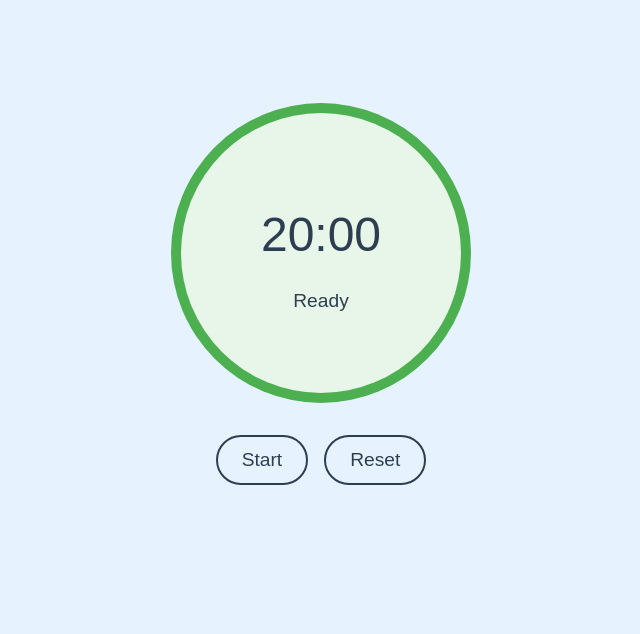
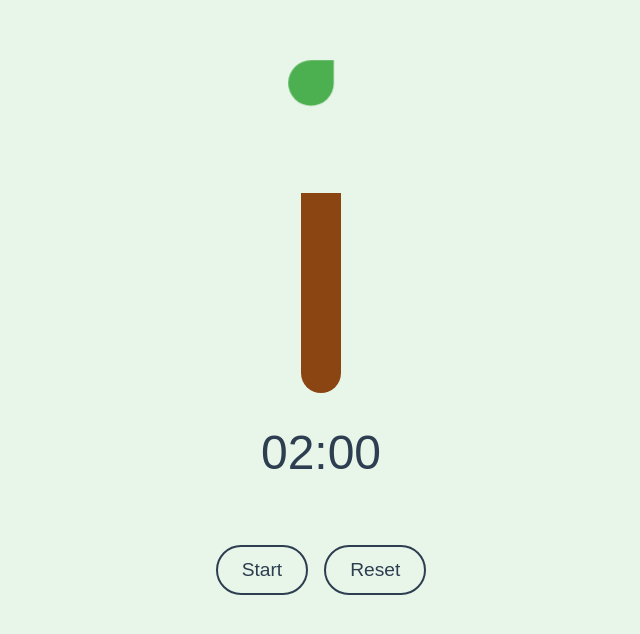
Before and after one commit to tobyatgithub/20-20-20-webapp, a React (Create React App) app: page / in a window 1280 px wide. Shown: the part 106-740 px from the top of the page, without its empty margins (319-959 px from the left). Built offline with nearby package versions, Linux system fonts and the light colour scheme.

Commit message:
这个吧... 居然做成了一棵树上长叶子 多少是有点可爱了hhh 没啥用但commit保存一下吧

```diff
--- a/src/App.tsx
+++ b/src/App.tsx
@@ -7,14 +7,14 @@ const AppContainer = styled.div`
   justify-content: center;
   align-items: center;
   min-height: 100vh;
-  background-color: #e6f3ff;
+  background-color: #e8f5e9;
   font-family: 'Arial', sans-serif;
 `;
 
 const App: React.FC = () => {
   return (
     <AppContainer>
-      <Timer initialTime={1200} /> {/* 20 minutes in seconds */}
+      <Timer initialTime={120} /> {/* 20 minutes in seconds */}
     </AppContainer>
   );
 }
--- a/src/Timer.tsx
+++ b/src/Timer.tsx
@@ -5,9 +5,8 @@ interface TimerProps {
   initialTime: number;
 }
 
-const breatheAnimation = keyframes`
-  0% { transform: scale(1); }
-  50% { transform: scale(1.2); }
+const growLeaves = keyframes`
+  0% { transform: scale(0); }
   100% { transform: scale(1); }
 `;
 
@@ -17,38 +16,39 @@ const TimerContainer = styled.div`
   align-items: center;
 `;
 
-const BreathingCircle = styled.div<{ isBreathing: boolean }>`
+const TreeContainer = styled.div`
+  position: relative;
   width: 300px;
-  height: 300px;
-  border-radius: 50%;
-  background-color: #4caf50;
-  display: flex;
-  justify-content: center;
-  align-items: center;
-  animation: ${props => props.isBreathing ? breatheAnimation : 'none'} 5s infinite ease-in-out;
+  height: 400px;
 `;
 
-const InnerCircle = styled.div`
-  width: 280px;
-  height: 280px;
-  border-radius: 50%;
-  background-color: #e8f5e9;
-  display: flex;
-  flex-direction: column;
-  justify-content: center;
-  align-items: center;
+const TreeTrunk = styled.div`
+  position: absolute;
+  bottom: 0;
+  left: 50%;
+  transform: translateX(-50%);
+  width: 40px;
+  height: 200px;
+  background-color: #8B4513;
+  border-radius: 0 0 20px 20px;
+`;
+
+const TreeLeaf = styled.div<{ delay: number }>`
+  position: absolute;
+  width: 80px;
+  height: 80px;
+  background-color: #4CAF50;
+  border-radius: 50% 0 50% 50%;
+  transform: rotate(45deg) scale(0);
+  animation: ${growLeaves} 20s ease-out forwards;
+  animation-delay: ${props => props.delay}s;
 `;
 
 const TimerDisplay = styled.h1`
   font-size: 3rem;
   color: #2c3e50;
   font-weight: 300;
-  margin-bottom: 0.5rem;
-`;
-
-const BreathText = styled.p`
-  font-size: 1.2rem;
-  color: #2c3e50;
+  margin-top: 2rem;
 `;
 
 const ButtonContainer = styled.div`
@@ -77,30 +77,22 @@ const Button = styled.button`
 const Timer: React.FC<TimerProps> = ({ initialTime }) => {
   const [time, setTime] = useState(initialTime);
   const [isActive, setIsActive] = useState(false);
-  const [breathPhase, setBreathPhase] = useState('Breathe In');
 
   useEffect(() => {
     let interval: NodeJS.Timeout | null = null;
-    let breathInterval: NodeJS.Timeout | null = null;
 
     if (isActive && time > 0) {
       interval = setInterval(() => {
         setTime((prevTime) => prevTime - 1);
       }, 1000);
-
-      breathInterval = setInterval(() => {
-        setBreathPhase((prev) => prev === 'Breathe In' ? 'Breathe Out' : 'Breathe In');
-      }, 5000);
     } else if (time === 0) {
       setIsActive(false);
       if (interval) clearInterval(interval);
-      if (breathInterval) clearInterval(breathInterval);
       // TODO: Trigger notification
     }
 
     return () => {
       if (interval) clearInterval(interval);
-      if (breathInterval) clearInterval(breathInterval);
     };
   }, [isActive, time]);
 
@@ -111,7 +103,6 @@ const Timer: React.FC<TimerProps> = ({ initialTime }) => {
   const resetTimer = () => {
     setTime(initialTime);
     setIsActive(false);
-    setBreathPhase('Breathe In');
   };
 
   const formatTime = (seconds: number): string => {
@@ -120,14 +111,29 @@ const Timer: React.FC<TimerProps> = ({ initialTime }) => {
     return `${mins.toString().padStart(2, '0')}:${secs.toString().padStart(2, '0')}`;
   };
 
+  const leafPositions = [
+    { top: 50, left: 100 },
+    { top: 100, left: 50 },
+    { top: 100, left: 150 },
+    { top: 150, left: 0 },
+    { top: 150, left: 200 },
+    { top: 200, left: 50 },
+    { top: 200, left: 150 },
+  ];
+
   return (
     <TimerContainer>
-      <BreathingCircle isBreathing={isActive}>
-        <InnerCircle>
-          <TimerDisplay>{formatTime(time)}</TimerDisplay>
-          <BreathText>{isActive ? breathPhase : 'Ready'}</BreathText>
-        </InnerCircle>
-      </BreathingCircle>
+      <TreeContainer>
+        <TreeTrunk />
+        {leafPositions.map((pos, index) => (
+          <TreeLeaf
+            key={index}
+            style={{ top: pos.top, left: pos.left }}
+            delay={index * (initialTime / leafPositions.length)}
+          />
+        ))}
+      </TreeContainer>
+      <TimerDisplay>{formatTime(time)}</TimerDisplay>
       <ButtonContainer>
         <Button onClick={toggleTimer}>
           {isActive ? 'Pause' : 'Start'}
```
